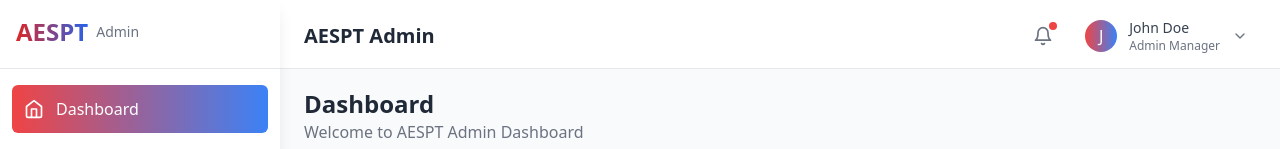
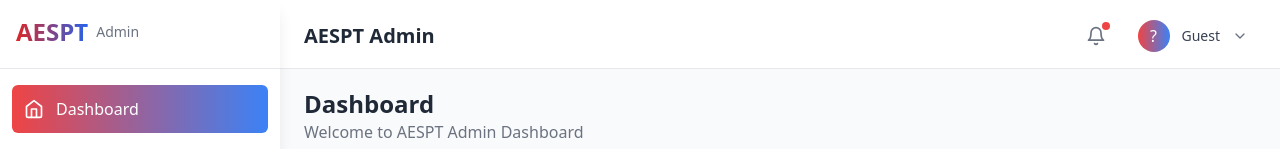
Before and after one commit to aespt/aesptbilling, a Next.js app: page /dashboard in a window 1280 px wide. Shown: the top 149 px of the page. Built offline with nearby package versions, Linux system fonts and the light colour scheme; no server answers; the database is empty.

Commit message:
feat(app): adds logout integration

```diff
--- a/app/shared/components/header.tsx
+++ b/app/shared/components/header.tsx
@@ -9,17 +9,12 @@ import {
   FiUser,
 } from "react-icons/fi";
 import { motion, AnimatePresence } from "framer-motion";
+import { useAuth } from "@/lib/hooks/useAuth";
 
 export default function Header() {
   const [isDropdownOpen, setIsDropdownOpen] = useState(false);
   const dropdownRef = useRef<HTMLDivElement>(null);
-
-  // Mock user data - in a real app, this would come from authentication
-  const user = {
-    name: "John Doe",
-    designation: "Admin Manager",
-    avatar: "/avatar-placeholder.png", // This would be a real avatar path
-  };
+  const { user, logout } = useAuth();
 
   // Close dropdown when clicking outside
   useEffect(() => {
@@ -36,6 +31,13 @@ export default function Header() {
       document.removeEventListener("mousedown", handleClickOutside);
     };
   }, []);
+
+  // Handle logout click
+  const handleLogout = async (e: React.MouseEvent) => {
+    e.preventDefault();
+    await logout();
+    setIsDropdownOpen(false);
+  };
 
   return (
     <header className="fixed top-0 right-0 left-0 md:left-[280px] z-30 bg-white border-b border-gray-200 transition-all duration-300">
@@ -60,11 +62,11 @@ export default function Header() {
               className="flex items-center space-x-3 p-2 rounded-md hover:bg-gray-100 transition-colors"
             >
               <div className="w-8 h-8 rounded-full bg-gradient-to-r from-red-500 to-blue-500 flex items-center justify-center text-white font-medium">
-                {user.name.charAt(0)}
+                {user?.username ? user.username.charAt(0) : '?'}
               </div>
               <div className="hidden md:block text-left">
-                <p className="text-sm font-medium text-gray-700">{user.name}</p>
-                <p className="text-xs text-gray-500">{user.designation}</p>
+                <p className="text-sm font-medium text-gray-700">{user?.username || 'Guest'}</p>
+                <p className="text-xs text-gray-500">{user?.email || ''}</p>
               </div>
               <FiChevronDown
                 size={16}
@@ -101,6 +103,7 @@ export default function Header() {
                   <div className="border-t border-gray-200 my-1"></div>
                   <a
                     href="#"
+                    onClick={handleLogout}
                     className="flex items-center px-4 py-2 text-sm text-red-600 hover:bg-gray-100"
                   >
                     <FiLogOut className="mr-3" />
--- a/lib/hooks/useAuth.tsx
+++ b/lib/hooks/useAuth.tsx
@@ -100,7 +100,7 @@ export function AuthProvider({ children }: { children: ReactNode }) {
       });
 
       setUser(null);
-      router.push('/(features)/(unauth)/login');
+      router.push('/login');
     } catch (err) {
       console.error('Logout error:', err);
     } finally {
```
